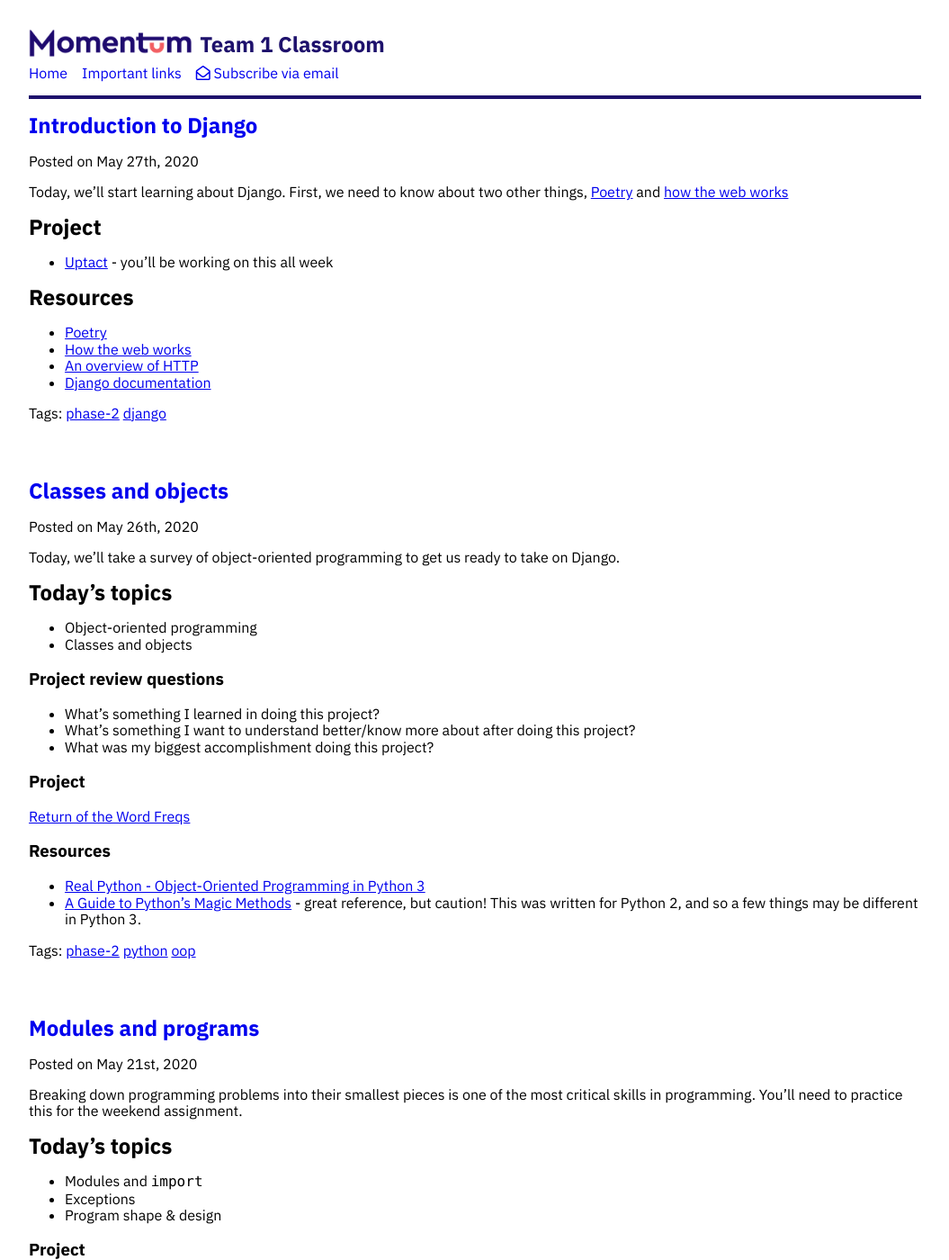
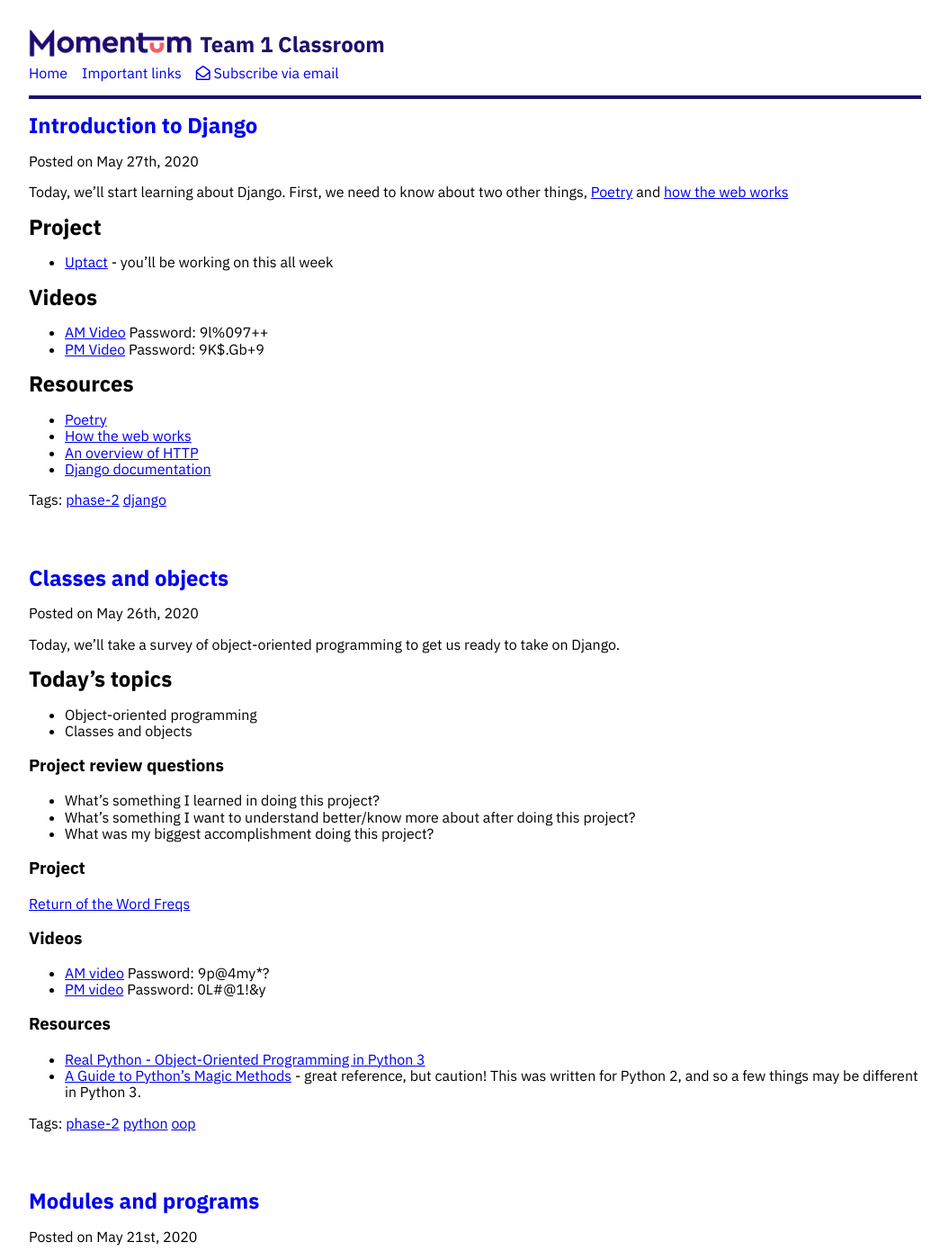
Before and after one commit to Momentum-Morehouse-2/Momentum-Morehouse-2.github.io, a Jekyll site: the page built from index.html, in a window 1280 px wide and 1400 px high. Shown: the whole window at 90% size, without its empty margins (112-1167 px from the left). Built offline with Jekyll 4.4.1, drawn with Linux system fonts in a browser that asks for light colours; nearby versions of some CDN libraries; the list of posts is cut into pages by our own code.

Commit message:
update video links

```diff
--- a/_posts/2020-05-26-classes-and-objects.md
+++ b/_posts/2020-05-26-classes-and-objects.md
@@ -21,6 +21,11 @@ Today, we'll take a survey of object-oriented programming to get us ready to tak
 
 [Return of the Word Freqs](https://classroom.github.com/a/cV4lGjn2)
 
+### Videos
+
+* [AM video](https://us02web.zoom.us/rec/share/xJBWHoz1-mBIboGd4Xr2Q5ArBtu5aaa81XdN_PYIyyCdAiQmGTqPJ2q-BdQlZ70) Password: 9p@4my*?
+* [PM video](https://us02web.zoom.us/rec/share/wMpOJJL85EFJR6fNt3uAdbEYJLWmX6a80XVIrvAInjjY_sIafTuwjEddBA_oqaA) Password: 0L#@1!&y
+
 ### Resources
 
 - [Real Python - Object-Oriented Programming in Python 3](https://realpython.com/python3-object-oriented-programming/)
--- a/_posts/2020-05-27-intro-to-django.md
+++ b/_posts/2020-05-27-intro-to-django.md
@@ -10,6 +10,11 @@ Today, we'll start learning about Django. First, we need to know about two other
 
 * [Uptact](https://classroom.github.com/a/v1RreIEp) - you'll be working on this all week
 
+## Videos
+
+* [AM Video](https://us02web.zoom.us/rec/share/ouMyDbD162JOb43z0UbAA4MsHKbgX6a8gCdLqKIFyEldfzyI-kzsQSuHVfqdQ_MA) Password: 9l%097++
+* [PM Video](https://us02web.zoom.us/rec/share/uuZIAIrJr1xLR6fmyVnSa6QERLzEaaa81yZKqPAMnRnx5hmF1hGvrjWqFGS0TB7k) Password: 9K$.Gb+9
+
 ## Resources
 
 * [Poetry](https://python-poetry.org/)
```
